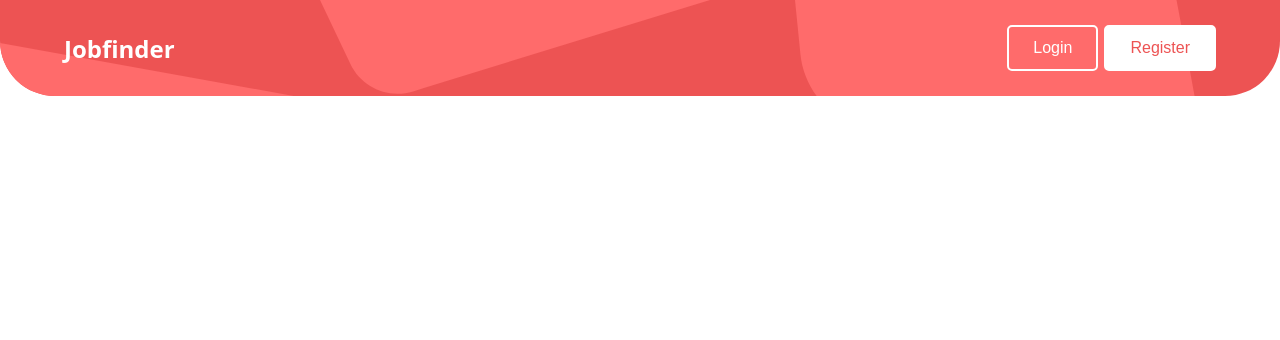
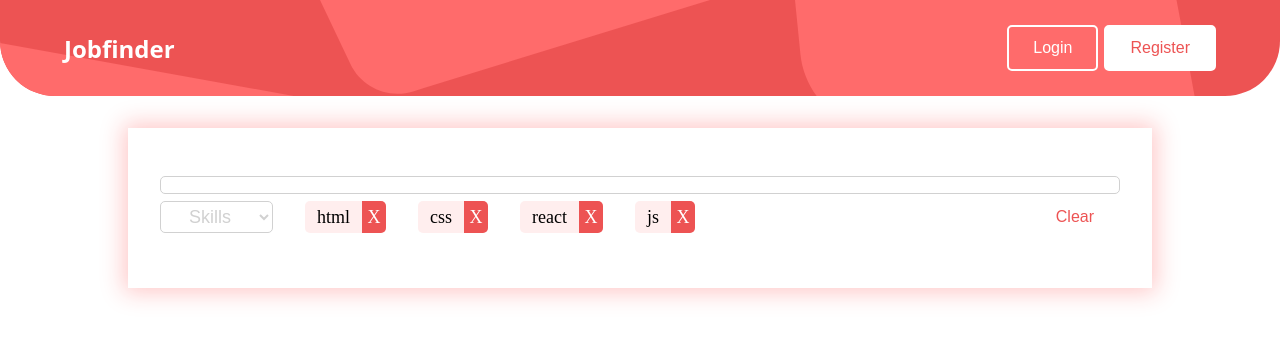
Before and after one commit to void-hr/jobify, a React (Vite) app in the folder client/: page / in a window 1280 px wide. Shown: the top 340 px of the page. Built offline with nearby package versions, Linux system fonts and the light colour scheme.

Commit message:
added filter card component

```diff
--- /dev/null
+++ b/client/src/components/Filter/FilterCard.jsx
@@ -0,0 +1,32 @@
+import styles from './filtercard.module.css'
+const FilterCard = () => {
+    const skills = ['html', 'css', 'react', 'js']
+  return (
+    <div className={styles.card_container}>
+        <input type="text" />
+        <div className={styles.filter_keywords}>
+            <div className={styles.left_filter}>
+            <select defaultValue={"skills"}>
+                <option value="skills">Skills</option>
+                <option value="title">Title</option>
+
+            </select>
+            {skills.map((elem)=> (<Chip skill={elem}/>))}
+            </div>
+            <button className={styles.clear}>Clear</button>
+        </div>
+    </div>
+  )
+}
+
+export default FilterCard
+
+
+export const Chip = ({skill}) => {
+    return (
+        <div className={styles.chip}>
+            <p>{skill}</p>
+            <div className={styles.chip_x}>X</div>
+        </div>
+    )
+}
--- /dev/null
+++ b/client/src/components/Filter/filtercard.module.css
@@ -0,0 +1,77 @@
+.card_container {
+    height: 20vh;
+    width: 80vw;
+    box-shadow: 0px 0px 22px 4px rgba(255, 32, 32, 0.25);
+    display: flex;
+    flex-direction: column;
+    justify-content: space-between;
+    padding: 3rem 2rem;
+}
+
+input{
+    border: 1px solid rgb(209, 209, 209) ;
+    height: 40%;
+    border-radius: 5px;
+    outline: none;
+    color: gray;
+    padding: 0px 12px;
+}
+
+.filter_keywords {
+    width: 100%;
+    display: flex;
+    align-items: center;
+    justify-content: space-between;
+
+}
+
+.left_filter {
+    display: flex;
+    align-items: center;
+    justify-content: center;
+    gap: 2rem;
+    height: 4vh;
+}
+
+.clear{
+    color: #ED5353;
+}
+
+
+select {
+    border: 1px solid rgb(209, 209, 209);
+    font-size: large;
+    padding: 4px 24px;
+    border-radius: 5px;
+    height: 100%;
+    background-color: transparent;
+    color:  rgb(209, 209, 209);
+}
+
+.chip{
+background: #FFEEEE;
+border-radius: 5px;
+color: black;
+height: 100%;
+font-size: large;
+display: flex;
+justify-content: space-between;
+overflow: hidden;
+
+
+}
+.chip p{
+    color: black;
+    padding: 0px 12px ;
+    display: flex;
+    align-items: center;
+    justify-content: center;
+}
+.chip_x{
+    background-color: #ED5353;
+    width: 1.5rem;
+    display: flex;
+    align-items: center;
+    text-align: center;
+    justify-content: center;
+}
--- a/client/src/components/Navbar/navbar.module.css
+++ b/client/src/components/Navbar/navbar.module.css
@@ -40,7 +40,7 @@ button {
     border-style: none;
     border: 2px solid white;
     padding: 12px 24px;
-
+    cursor: pointer;
     font-size: medium;
 }
 
--- a/client/src/pages/Homepage/Homepage.jsx
+++ b/client/src/pages/Homepage/Homepage.jsx
@@ -1,11 +1,13 @@
+import FilterCard from "../../components/Filter/FilterCard"
 import Navbar from "../../components/Navbar/Navbar"
 
 const Homepage = () => {
   return (
-    <div>
+    <div style={{display:"flex", flexDirection:'column', alignItems: 'center', gap:'4vh'}}>
         {/* list of component */}
         {/* 1. Navbar */}
      <Navbar />
+     <FilterCard />
         {/* 2. Search / filter Card */}
 
         {/* 3. Job Card */}
```
